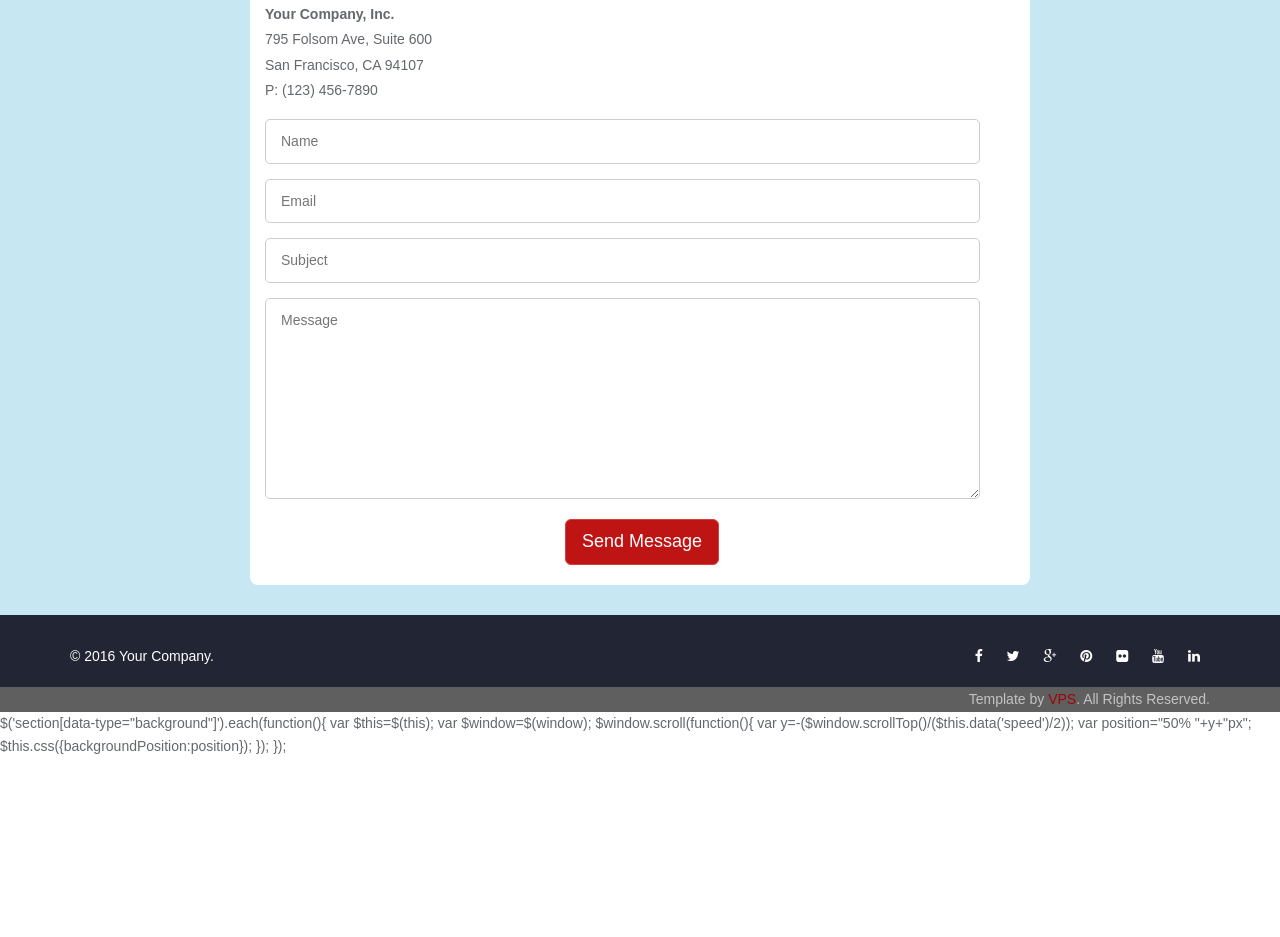
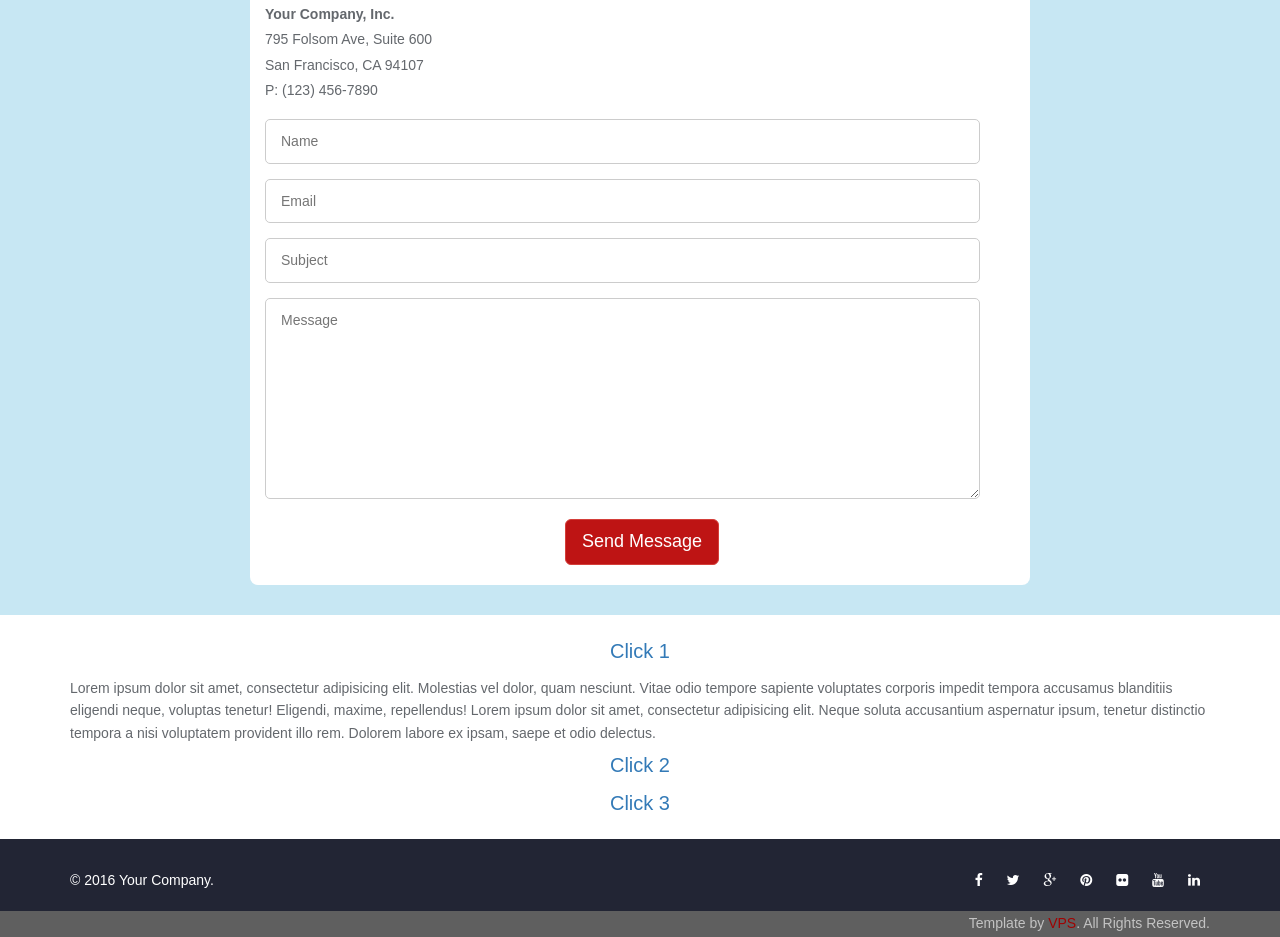
Before and after one commit to tri1234562/Layout_New, a website: page app/index.html in a window 1280 px wide. Shown: the part 9122-10059 px from the top of the page. Before the commit the page ends 9879 px from the top, so only its background shows below. Drawn offline with Linux system fonts and the light colour scheme.

Commit message:
update Click Jquery

```diff
--- a/app/assets/js/main.js
+++ b/app/assets/js/main.js
@@ -5,7 +5,19 @@ $(document).ready(function(){
             $window.on("scroll",function(){
                 var y=-($window.scrollTop()/($this.data('speed')/2));
                 var position="50% "+y+"px";
-                $this.css({backgroundPosition:position});
+                $this.css({"backgroundPosition":position});
             });
         });
+        $(".one").on("click",function(){
+            $("#one").addClass('active').slideToggle();
+            $("#two,#three").removeClass('active').slideUp();
+        });
+        $(".two").on("click",function(){
+            $("#two").addClass('active').slideToggle();
+            $("#one,#three").removeClass('active').slideUp();
+        });
+        $(".three").on("click",function(){
+            $("#three").addClass('active').slideToggle();
+            $("#two,#one").removeClass('active').slideUp();
+        });
 });
--- a/app/dest/styles/main.css
+++ b/app/dest/styles/main.css
@@ -630,3 +630,21 @@ footer h5 span{
     line-height: 30px;
   }
 }
+.test{
+  margin: 25px 0;
+}
+.test p{
+  display: none;
+}
+.test a{
+  display: block;
+  font-size: 20px;
+  text-align: center;
+  margin-bottom: 15px;
+}
+.test .active1{
+  display: block;
+}
+.active{
+    display: block;
+  }
--- a/app/index.html
+++ b/app/index.html
@@ -699,6 +699,17 @@
         </div> <!--form-->
     </section><!--contact-->
 
+ <!-- ====================Test choi=========================== -->
+    <div class="container">
+        <div class="test">
+            <a class="one" href="#one">Click 1</a>
+            <p id="one" class="active1">Lorem ipsum dolor sit amet, consectetur adipisicing elit. Molestias vel dolor, quam nesciunt. Vitae odio tempore sapiente voluptates corporis impedit tempora accusamus blanditiis eligendi neque, voluptas tenetur! Eligendi, maxime, repellendus! Lorem ipsum dolor sit amet, consectetur adipisicing elit. Neque soluta accusantium aspernatur ipsum, tenetur distinctio tempora a nisi voluptatem provident illo rem. Dolorem labore ex ipsam, saepe et odio delectus.</p>
+            <a class="two" href="#two">Click 2</a>
+            <p id="two">Lorem ipsum dolor sit amet, consectetur adipisicing elit. Molestias vel dolor, quam nesciunt. Vitae odio tempore sapiente voluptates corporis impedit tempora accusamus blanditiis eligendi neque, voluptas tenetur! Eligendi, maxime, repellendus! Lorem ipsum dolor sit amet, consectetur adipisicing elit. Tempora, id magnam laboriosam, neque doloribus voluptate repellat. Accusantium deleniti dolorem assumenda expedita beatae distinctio, praesentium ipsa, ea commodi consectetur dolores alias.</p>
+            <a class="three" href="#three">Click 3</a>
+            <p id="three">Lorem ipsum dolor sit amet, consectetur adipisicing elit. Molestias vel dolor, quam nesciunt. Vitae odio tempore sapiente voluptates corporis impedit tempora accusamus blanditiis eligendi neque, voluptas tenetur! Eligendi, maxime, repellendus! Lorem ipsum dolor sit amet, consectetur adipisicing elit. Voluptate provident, ut voluptas quo tempora illum. Quis nulla, eius libero consectetur ea, culpa rem quam consequuntur fugit rerum inventore, quaerat facere.</p>
+        </div><!--test-->
+    </div>
     <!-- ====================Footer=========================== -->
     <footer id="main-footer">
         <div class="container">
@@ -722,21 +733,10 @@
         </div>
         <h5><div class="container">Template by <span>VPS</span>. All Rights Reserved.</div></h5>
     </footer>
+
     <script src="assets/js/jquery-2.1.4.min.js"></script>
     <script src="assets/js/main.js"></script>
     <script src="assets/js/bootstrap.min.js"></script>
 </body>
 
 </html>
-
-
- $('section[data-type="background"]').each(function(){
-            var $this=$(this);
-            var $window=$(window);
-            $window.scroll(function(){
-                var y=-($window.scrollTop()/($this.data('speed')/2));
-                var position="50% "+y+"px";
-                $this.css({backgroundPosition:position});
-
-            });
-        });
--- a/app/styles/main.css
+++ b/app/styles/main.css
@@ -685,3 +685,23 @@ footer{
     }
   }
 }
+
+
+.test{
+  margin: 25px 0;
+  p{
+    display: none;
+  }
+  a{
+    display: block;
+    font-size: 20px;
+    text-align: center;
+    margin-bottom: 15px;
+  }
+  .active1{
+    display: block;
+  }
+}
+.active{
+    display: block;
+  }
```
